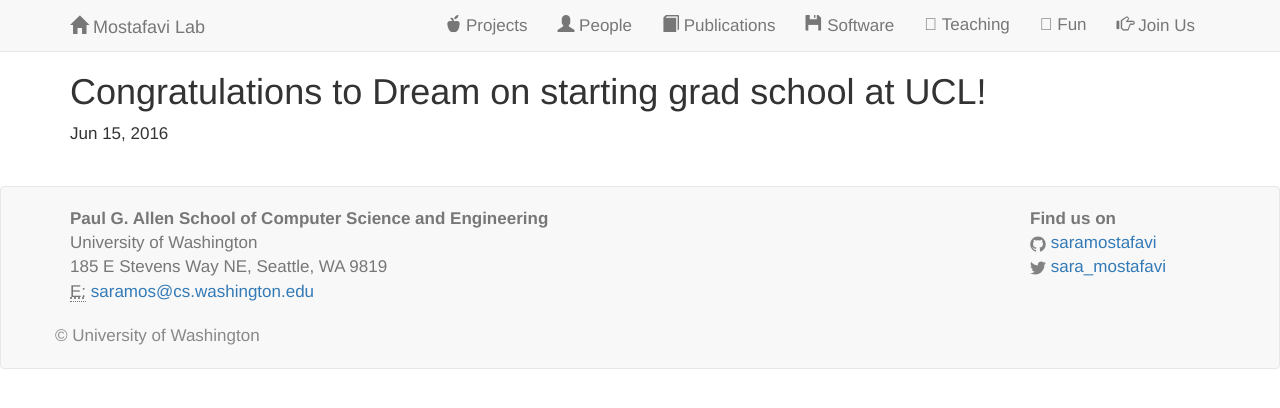
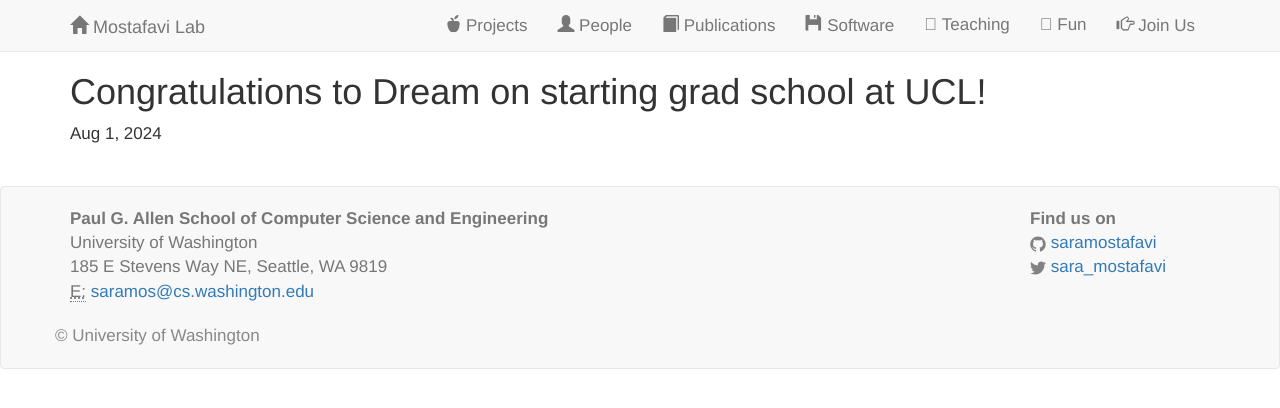
Before and after one commit to saramostafavi/saramostafavi.github.io, a Jekyll site: the page built from _posts/2024-08-01-Dream.md, in a window 1280 px wide. Shown: the top 408 px of the page. Built offline with Jekyll 4.4.1, drawn with Linux system fonts in a browser that asks for light colours; nearby versions of some CDN libraries; a style sheet for code colours, icons or effects is not loaded.

Commit message:
Update 2024-08-01-Dream.md

```diff
--- a/_posts/2024-08-01-Dream.md
+++ b/_posts/2024-08-01-Dream.md
@@ -1,7 +1,7 @@
 ---
 layout: post
 title:  Congratulations to Dream on starting grad school at UCL!
-date:   2016-06-15
+date:   2024-08-01
 excerpt: >
    Congratulations to Dream on starting grad school at UCL!
 ---
```
